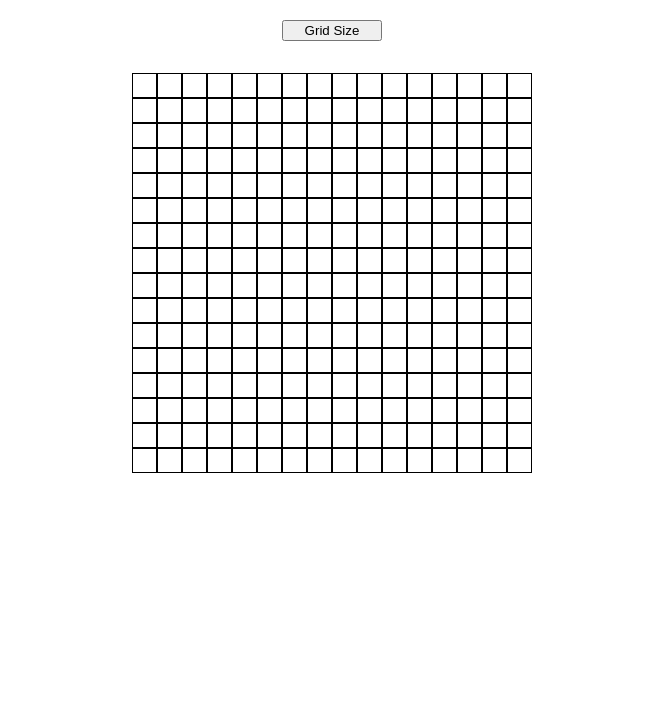
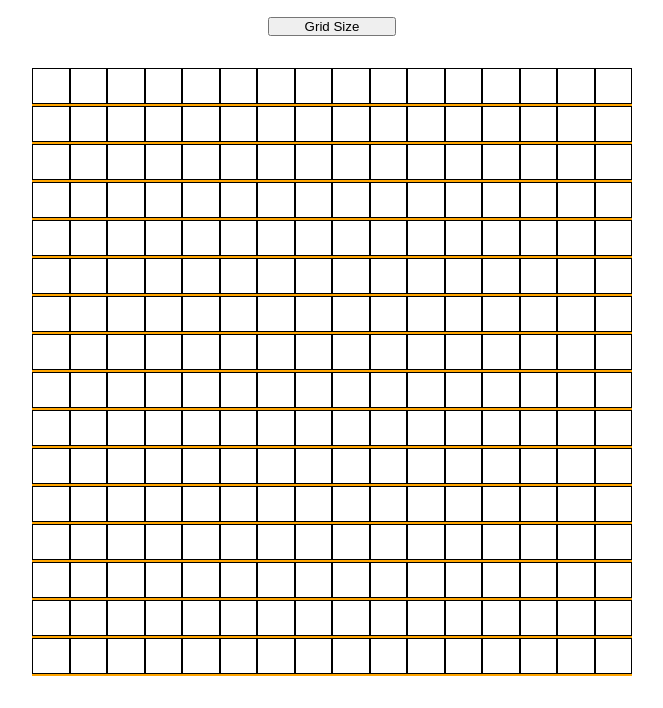
Before and after one commit to josueramirez1/etch-a-sketch, a plain HTML site: page index.html in a window 1280 px wide. Shown: the part 92-800 px from the top of the page, without its empty margins (308-971 px from the left). Drawn offline with Linux system fonts and the light colour scheme.

Commit message:
changing break functionality
changing break functionality in order boxes to be a square grid

```diff
--- a/script.js
+++ b/script.js
@@ -6,9 +6,12 @@ const gridChange = document.querySelector(".gridChange");
 function numberIn(num) {
   for (let i = 1; i <= num * (num + 1); i++) {
     const tile = document.createElement("div");
+
     if (i % (num + 1) === 0) {
       tile.classList.add("break");
-    } else tile.classList.add("tile");
+    } else {
+      tile.classList.add("tile");
+    }
     container.appendChild(tile);
   }
 }
@@ -30,12 +33,18 @@ container.addEventListener("mouseover", (e) => {
 gridChange.addEventListener("click", (e) => {
   // selector
   const tiles = [...document.querySelectorAll(".tile")];
+  const breaks = [...document.querySelectorAll(".break")];
   // acquire number from prompt
   let numberInput = parseInt(prompt("Grid size per side?", ""));
+  if (numberInput > 38) {
+    numberInput = 0;
+    numberInput = parseInt(
+      prompt("Grid size not acceptable. Please try another number", "")
+    );
+  }
   // for each current tile, delete
-  tiles.forEach((tile) => {
-    container.removeChild(tile);
-  });
+  tiles.forEach((tile) => container.removeChild(tile));
+  breaks.forEach((brek) => container.removeChild(brek));
   // then add new grid based on input
   numberIn(numberInput);
 });
--- a/styles.css
+++ b/styles.css
@@ -1,40 +1,45 @@
 * {
   box-sizing: border-box;
+  margin: 0;
+  padding: 0;
 }
 
 body {
   font-family: Arial, Helvetica, sans-serif;
   display: flex;
   align-items: center;
+  justify-content: center;
   flex-direction: column;
   gap: 2rem;
-
+  height: 100vh;
+  max-width: 960px;
   margin: 0 auto;
-  max-width: 960px;
-}
-
-.gridChange {
-  width: 100px;
-  height: auto;
-  cursor: pointer;
 }
 
 .container {
   display: flex;
   flex-wrap: wrap;
-  justify-content: center;
+  align-content: flex-start;
+  width: 600px;
+  height: 600px;
 }
 
 .tile {
-  height: 25px;
-  width: 25px;
+  width: 36px;
+  height: 36px;
   border: 1px solid black;
-  flex: 0 0 auto;
   cursor: pointer;
+  flex: 1 1 auto;
 }
 
 .break {
+  width: 0;
   flex-basis: 100%;
-  height: 0;
-  border: none;
+  border: 1px solid orange;
 }
+
+.gridChange {
+  width: 8rem;
+  height: auto;
+  cursor: pointer;
+}
```
